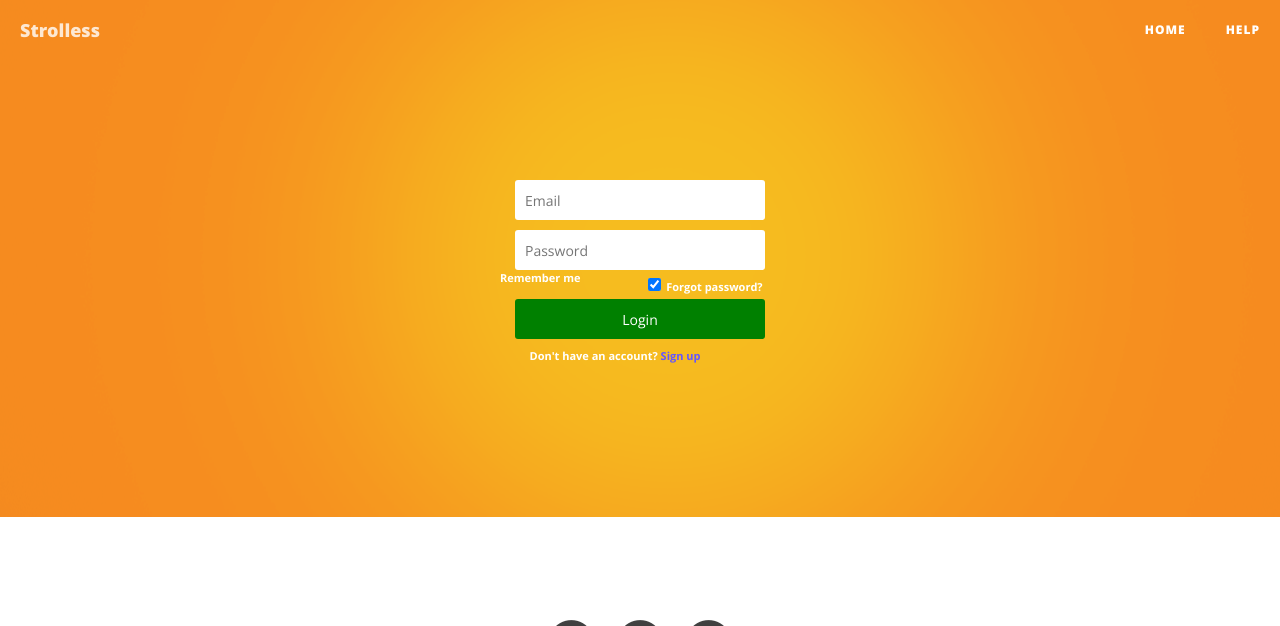
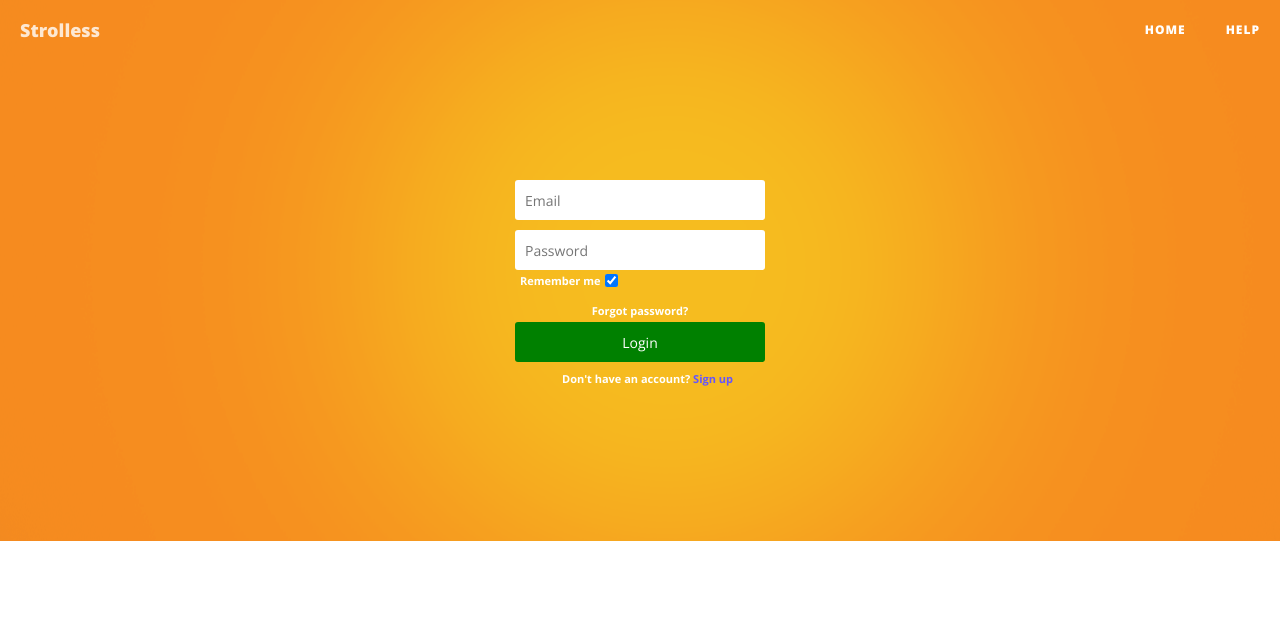
Before and after one commit to yifanthomaswu/Strolless, a PHP site: page /login.html in a window 1280 px wide. Shown: the top 626 px of the page. Run offline with PHP 8.4, Linux system fonts and the light colour scheme; some libraries are stand-ins or nearby versions.

Commit message:
Fix login css

```diff
--- a/html/css/clean-blog.css
+++ b/html/css/clean-blog.css
@@ -250,8 +250,18 @@ hr.small {
 .rememberMeLabel {
   font-family: 'Open Sans', 'Helvetica Neue', Helvetica, Arial, sans-serif;
   font-size: 11px;
-  padding-right: 50px;
-  padding-bottom: 6px;
+  padding-left: 20px;
+  padding-bottom: 0px;
+  padding-top: 3px;
+  margin-right: 5px;
+}
+
+.rememberMeCheckBox {
+  font-family: 'Open Sans', 'Helvetica Neue', Helvetica, Arial, sans-serif;
+  font-size: 11px;
+  padding-right: 10px;
+  padding-bottom: 0px;
+  float: left;
 }
 
 .signup {
--- a/html/login.html
+++ b/html/login.html
@@ -82,10 +82,10 @@
                                 <input class="input-box" required autocomplete="off" id="Password" name="Password" placeholder="Password" type="password" />
                             </div>
                             <div class="row">
+                                <label class="rememberMeLabel" for="RememberMe">Remember me</label>
                                 <input class="rememberMeCheckBox" checked="checked" id="RememberMe" name="RememberMe" type="checkbox" value="true" />
-                                <label class="rememberMeLabel" for="RememberMe">Remember me</label>
+                            </div>
                                 <a class="forgottenPasswordLink" href="abc"><strong>Forgot password?</strong></a>
-                            </div>
                             <div class="action">
                                 <input type="submit" value="Login" class="button button-login button-go">
                             </div>
```
